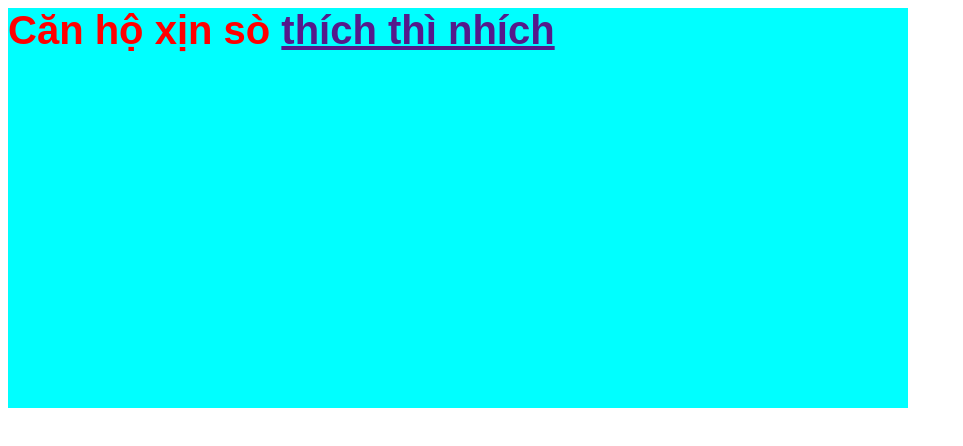
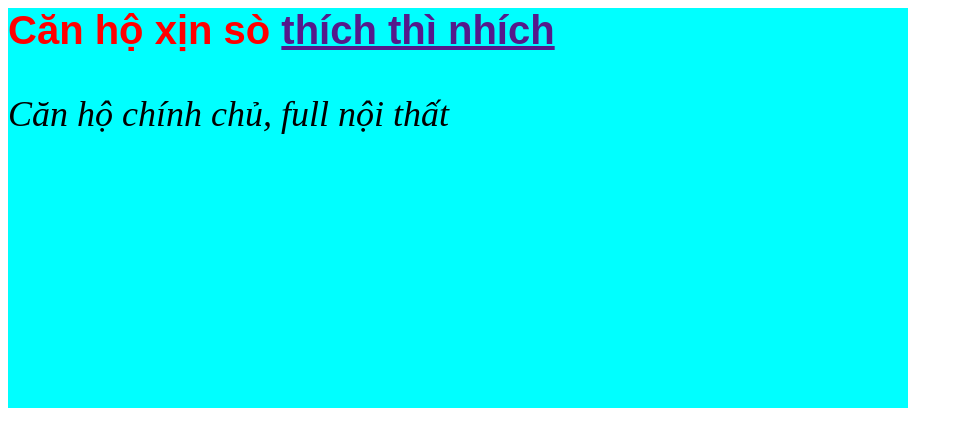
Before and after one commit to vancuongolalala/test, a plain HTML site: page index.html in a window 1280 px wide. Shown: the whole page, without its empty margins (0-963 px from the left). Drawn offline with Linux system fonts and the light colour scheme.

Commit message:
Danh bae

```diff
--- a/index.html
+++ b/index.html
@@ -11,7 +11,11 @@
         font-weight: 600;">
             Căn hộ xịn sò <span><a href="">thích thì nhích</a></span>
         </p>
-
+        <p style="color: black;
+        font-style: italic;
+        font-size: 36px;">
+            Căn hộ chính chủ, full nội thất
+        </p>
         </div>
     </body>
 </html>
```
